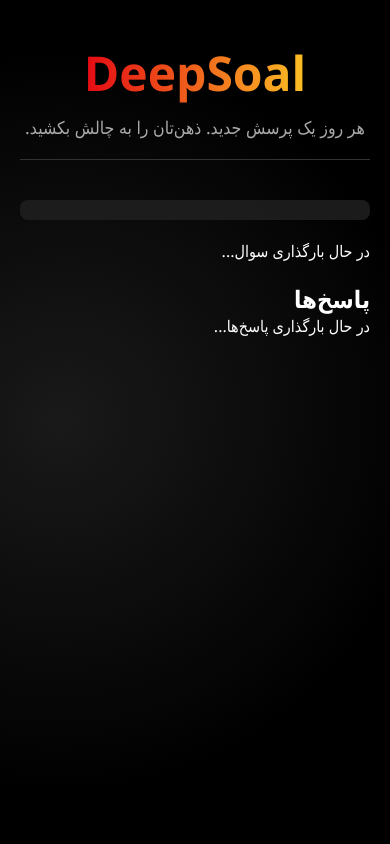
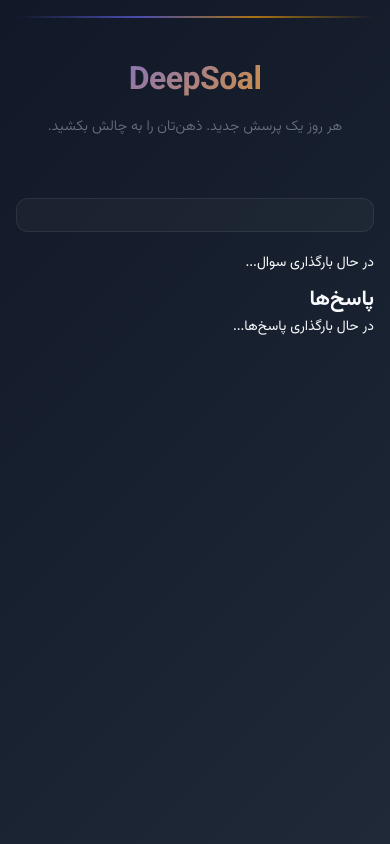
Before and after one commit to amirmahdi937/DeepSoal, a Django app: page / in a window 390 px wide. Run offline with Django 4.2, Linux system fonts and the light colour scheme.

Commit message:
Update style.css

```diff
--- a/core/static/core/style.css
+++ b/core/static/core/style.css
@@ -1,236 +1,359 @@
-/* Reset و فونت */
+/* Reset و فونت‌های زیبا */
+@import url('https://fonts.googleapis.com/css2?family=Vazirmatn:wght@300;400;500;600;700&family=Inter:wght@300;400;500;600;700&display=swap');
+
 * {
     margin: 0;
     padding: 0;
     box-sizing: border-box;
-    font-family: 'Segoe UI', Tahoma, Geneva, Verdana, sans-serif;
+    font-family: 'Vazirmatn', 'Inter', sans-serif;
+}
+
+:root {
+    /* پالت رنگی مدرن */
+    --primary: #6366f1;
+    --primary-dark: #4f46e5;
+    --secondary: #f59e0b;
+    --dark: #1f2937;
+    --darker: #111827;
+    --light: #f9fafb;
+    --gray: #6b7280;
+    --success: #10b981;
+    --error: #ef4444;
+
+    /* سایه‌های زیبا */
+    --shadow-sm: 0 1px 2px 0 rgba(0, 0, 0, 0.05);
+    --shadow-md: 0 4px 6px -1px rgba(0, 0, 0, 0.1), 0 2px 4px -1px rgba(0, 0, 0, 0.06);
+    --shadow-lg: 0 10px 15px -3px rgba(0, 0, 0, 0.1), 0 4px 6px -2px rgba(0, 0, 0, 0.05);
+
+    /* انیمیشن‌ها */
+    --transition: all 0.3s cubic-bezier(0.4, 0, 0.2, 1);
 }
 
 body {
-    background-color: #000;
-    color: #fff;
-    background-image:
-        radial-gradient(circle at 15% 50%, rgba(28, 28, 28, 0.9), rgba(0,0,0,1) 70%),
-        radial-gradient(circle at 85% 30%, rgba(40, 40, 40, 0.7), rgba(0,0,0,1) 50%);
+    background: linear-gradient(135deg, var(--darker) 0%, var(--dark) 100%);
+    color: var(--light);
     min-height: 100vh;
+    line-height: 1.6;
+    font-size: 14px; /* فونت کوچک‌تر */
 }
 
-/* Container */
+/* کانتینر اصلی */
 .container {
     max-width: 800px;
     margin: 0 auto;
     padding: 20px;
 }
 
-/* هدر */
+/* هدر زیبا */
 header {
     text-align: center;
     margin-bottom: 40px;
-    padding-top: 20px;
-    border-bottom: 1px solid #333;
-    padding-bottom: 20px;
+    padding: 40px 20px 20px;
+    position: relative;
+    overflow: hidden;
+}
+
+header::before {
+    content: '';
+    position: absolute;
+    top: 0;
+    left: 0;
+    right: 0;
+    height: 2px;
+    background: linear-gradient(90deg, transparent, var(--primary), var(--secondary), transparent);
+    animation: shimmer 3s ease-in-out infinite;
+}
+
+@keyframes shimmer {
+    0%, 100% { opacity: 0.5; }
+    50% { opacity: 1; }
 }
 
 h1 {
-    font-size: 3rem;
-    background: linear-gradient(to right, #E50914, #FBBF24);
+    font-size: 2.5rem;
+    font-weight: 700;
+    background: linear-gradient(135deg, var(--primary) 0%, var(--secondary) 100%);
     -webkit-background-clip: text;
     -webkit-text-fill-color: transparent;
-    display: inline-block;
-    margin-bottom: 10px;
+    background-clip: text;
+    margin-bottom: 8px;
+    letter-spacing: -0.5px;
 }
 
 .tagline {
-    color: #aaa;
-    font-size: 1.1rem;
+    color: var(--gray);
+    font-size: 0.9rem;
+    font-weight: 300;
 }
 
 /* کارت سوال */
 .question-card {
-    background: rgba(20, 20, 20, 0.9);
-    border-left: 4px solid #E50914;
-    padding: 25px;
-    border-radius: 8px;
-    margin-bottom: 30px;
-    box-shadow: 0 4px 15px rgba(229, 9, 20, 0.2);
-    animation: fadeInUp 0.8s ease-out;
+    background: rgba(255, 255, 255, 0.05);
+    backdrop-filter: blur(10px);
+    border: 1px solid rgba(255, 255, 255, 0.1);
+    border-radius: 16px;
+    padding: 24px;
+    margin-bottom: 24px;
+    box-shadow: var(--shadow-lg);
+    animation: slideUp 0.6s ease-out;
+    position: relative;
+    overflow: hidden;
+}
+
+.question-card::before {
+    content: '';
+    position: absolute;
+    top: 0;
+    left: 0;
+    width: 4px;
+    height: 100%;
+    background: linear-gradient(180deg, var(--primary), var(--secondary));
 }
 
 .question-text {
-    font-size: 1.4rem;
-    line-height: 1.6;
-    color: #fff;
+    font-size: 1.1rem;
+    line-height: 1.7;
+    color: var(--light);
+    font-weight: 400;
 }
 
-/* فرم پاسخ */
-.answer-form {
-    background: rgba(30, 30, 30, 0.95);
-    padding: 20px;
-    border-radius: 8px;
-    margin-bottom: 30px;
-    border: 1px solid #333;
+/* فرم‌های زیبا */
+.auth-form, .answer-form {
+    background: rgba(255, 255, 255, 0.05);
+    backdrop-filter: blur(10px);
+    border: 1px solid rgba(255, 255, 255, 0.1);
+    border-radius: 16px;
+    padding: 24px;
+    margin-bottom: 24px;
+    box-shadow: var(--shadow-lg);
+    animation: fadeIn 0.5s ease-out;
 }
 
 .form-group {
-    margin-bottom: 15px;
+    margin-bottom: 16px;
+    position: relative;
+}
+
+.form-group label {
+    display: block;
+    margin-bottom: 6px;
+    color: var(--gray);
+    font-size: 0.85rem;
+    font-weight: 500;
+}
+
+input, textarea {
+    width: 100%;
+    padding: 12px 16px;
+    background: rgba(255, 255, 255, 0.08);
+    border: 1px solid rgba(255, 255, 255, 0.2);
+    border-radius: 8px;
+    color: var(--light);
+    font-size: 0.9rem;
+    transition: var(--transition);
+}
+
+input:focus, textarea:focus {
+    outline: none;
+    border-color: var(--primary);
+    box-shadow: 0 0 0 3px rgba(99, 102, 241, 0.1);
+    background: rgba(255, 255, 255, 0.12);
 }
 
 textarea {
-    width: 100%;
-    padding: 15px;
-    background: #111;
-    border: 1px solid #444;
-    border-radius: 4px;
-    color: #fff;
-    font-size: 1rem;
+    min-height: 100px;
     resize: vertical;
-    min-height: 100px;
+    line-height: 1.5;
 }
 
-textarea:focus {
-    outline: none;
-    border-color: #E50914;
+/* دکمه‌های زیبا */
+.btn {
+    background: linear-gradient(135deg, var(--primary) 0%, var(--primary-dark) 100%);
+    color: white;
+    border: none;
+    padding: 12px 24px;
+    border-radius: 8px;
+    cursor: pointer;
+    font-size: 0.9rem;
+    font-weight: 500;
+    transition: var(--transition);
+    position: relative;
+    overflow: hidden;
 }
 
-.btn {
-    background: linear-gradient(to right, #E50914, #B9070C);
-    color: white;
-    border: none;
-    padding: 12px 25px;
-    border-radius: 4px;
-    cursor: pointer;
-    font-size: 1rem;
-    font-weight: bold;
-    transition: all 0.3s ease;
+.btn::before {
+    content: '';
+    position: absolute;
+    top: 0;
+    left: -100%;
+    width: 100%;
+    height: 100%;
+    background: linear-gradient(90deg, transparent, rgba(255,255,255,0.2), transparent);
+    transition: left 0.5s;
+}
+
+.btn:hover::before {
+    left: 100%;
 }
 
 .btn:hover {
     transform: translateY(-2px);
-    box-shadow: 0 5px 15px rgba(229, 9, 20, 0.4);
+    box-shadow: 0 8px 25px rgba(99, 102, 241, 0.3);
 }
 
-.btn:disabled {
-    background: #555;
-    cursor: not-allowed;
-    transform: none;
-    box-shadow: none;
+.btn:active {
+    transform: translateY(0);
 }
 
-/* لیست پاسخ‌ها */
+.btn-secondary {
+    background: transparent;
+    border: 1px solid var(--gray);
+    color: var(--gray);
+}
+
+.btn-secondary:hover {
+    border-color: var(--primary);
+    color: var(--primary);
+    box-shadow: 0 8px 25px rgba(99, 102, 241, 0.2);
+}
+
+/* کارت پاسخ‌ها */
 .answers-list {
-    margin-top: 20px;
+    margin-top: 8px;
 }
 
 .answer-card {
-    background: rgba(30, 30, 30, 0.8);
-    border: 1px solid #333;
+    background: rgba(255, 255, 255, 0.03);
+    border: 1px solid rgba(255, 255, 255, 0.08);
+    border-radius: 12px;
     padding: 20px;
-    border-radius: 8px;
-    margin-bottom: 20px;
+    margin-bottom: 16px;
     animation: fadeIn 0.5s ease-out;
+    transition: var(--transition);
     position: relative;
-    overflow: hidden;
 }
 
-.answer-card::before {
-    content: '';
-    position: absolute;
-    top: 0;
-    left: 0;
-    width: 100%;
-    height: 2px;
-    background: linear-gradient(to right, transparent, #E50914, transparent);
+.answer-card:hover {
+    background: rgba(255, 255, 255, 0.05);
+    border-color: rgba(255, 255, 255, 0.15);
+    transform: translateY(-2px);
 }
 
 .answer-header {
     display: flex;
     justify-content: space-between;
-    margin-bottom: 10px;
-    font-size: 0.9rem;
-    color: #aaa;
+    align-items: center;
+    margin-bottom: 12px;
+    font-size: 0.8rem;
+    color: var(--gray);
+}
+
+.answer-user {
+    font-weight: 500;
+    color: var(--primary);
+}
+
+.answer-time {
+    font-size: 0.75rem;
 }
 
 .answer-text {
     line-height: 1.6;
-    margin-bottom: 15px;
+    margin-bottom: 16px;
+    font-size: 0.9rem;
+    color: rgba(255, 255, 255, 0.9);
 }
 
 .answer-actions {
     display: flex;
     align-items: center;
-    gap: 15px;
+    gap: 12px;
 }
 
-.like-btn {
-    background: none;
-    border: 1px solid #444;
-    color: #aaa;
-    padding: 5px 12px;
+.like-btn, .share-btn {
+    background: transparent;
+    border: 1px solid rgba(255, 255, 255, 0.2);
+    color: var(--gray);
+    padding: 6px 12px;
     border-radius: 20px;
     cursor: pointer;
     display: flex;
     align-items: center;
-    gap: 5px;
-    transition: all 0.2s ease;
+    gap: 6px;
+    font-size: 0.8rem;
+    transition: var(--transition);
+}
+
+.like-btn:hover, .share-btn:hover {
+    transform: translateY(-1px);
 }
 
 .like-btn:hover {
-    border-color: #E50914;
-    color: #E50914;
+    border-color: var(--error);
+    color: var(--error);
 }
 
 .like-btn.liked {
-    border-color: #E50914;
-    color: #E50914;
-}
-
-.share-btn {
-    background: none;
-    border: 1px solid #444;
-    color: #aaa;
-    padding: 5px 12px;
-    border-radius: 20px;
-    cursor: pointer;
-    transition: all 0.2s ease;
+    border-color: var(--error);
+    color: var(--error);
+    background: rgba(239, 68, 68, 0.1);
 }
 
 .share-btn:hover {
-    border-color: #FBBF24;
-    color: #FBBF24;
+    border-color: var(--secondary);
+    color: var(--secondary);
 }
 
 /* وضعیت احراز هویت */
 .auth-status {
     text-align: center;
-    padding: 10px;
+    padding: 16px;
     margin-bottom: 20px;
-    background: rgba(30, 30, 30, 0.9);
-    border-radius: 8px;
+    background: rgba(255, 255, 255, 0.03);
+    border-radius: 12px;
+    border: 1px solid rgba(255, 255, 255, 0.08);
 }
 
-.login-btn {
-    background: linear-gradient(to right, #E50914, #B9070C);
-    color: white;
-    text-decoration: none;
-    padding: 10px 20px;
-    border-radius: 4px;
-    display: inline-block;
-    margin: 5px;
+.auth-buttons {
+    display: flex;
+    gap: 12px;
+    justify-content: center;
+    margin-top: 12px;
 }
 
-.logout-btn {
-    background: none;
-    border: 1px solid #444;
-    color: #aaa;
-    text-decoration: none;
-    padding: 10px 20px;
-    border-radius: 4px;
-    display: inline-block;
-    margin: 5px;
+/* فوتر زیبا */
+.footer {
+    text-align: center;
+    margin-top: 60px;
+    padding: 30px 20px;
+    color: var(--gray);
+    font-size: 0.8rem;
+    position: relative;
+}
+
+.footer::before {
+    content: '';
+    position: absolute;
+    top: 0;
+    left: 50%;
+    transform: translateX(-50%);
+    width: 100px;
+    height: 2px;
+    background: linear-gradient(90deg, transparent, var(--primary), transparent);
+}
+
+.creator {
+    font-size: 0.9rem;
+    font-weight: 500;
+    background: linear-gradient(135deg, var(--primary) 0%, var(--secondary) 100%);
+    -webkit-background-clip: text;
+    -webkit-text-fill-color: transparent;
+    background-clip: text;
+    margin-top: 8px;
 }
 
 /* انیمیشن‌ها */
-@keyframes fadeInUp {
+@keyframes slideUp {
     from {
         opacity: 0;
         transform: translateY(30px);
@@ -246,6 +369,44 @@
     to { opacity: 1; }
 }
 
-.fade-in {
-    animation: fadeIn 0.5s ease-out;
+@keyframes pulse {
+    0%, 100% { transform: scale(1); }
+    50% { transform: scale(1.05); }
 }
+
+/* ریسپانسیو */
+@media (max-width: 768px) {
+    .container {
+        padding: 16px;
+    }
+
+    h1 {
+        font-size: 2rem;
+    }
+
+    .question-card, .auth-form, .answer-form {
+        padding: 20px;
+    }
+
+    .auth-buttons {
+        flex-direction: column;
+    }
+}
+
+/* اسکرول بار زیبا */
+::-webkit-scrollbar {
+    width: 6px;
+}
+
+::-webkit-scrollbar-track {
+    background: rgba(255, 255, 255, 0.05);
+}
+
+::-webkit-scrollbar-thumb {
+    background: var(--primary);
+    border-radius: 3px;
+}
+
+::-webkit-scrollbar-thumb:hover {
+    background: var(--primary-dark);
+}
```
